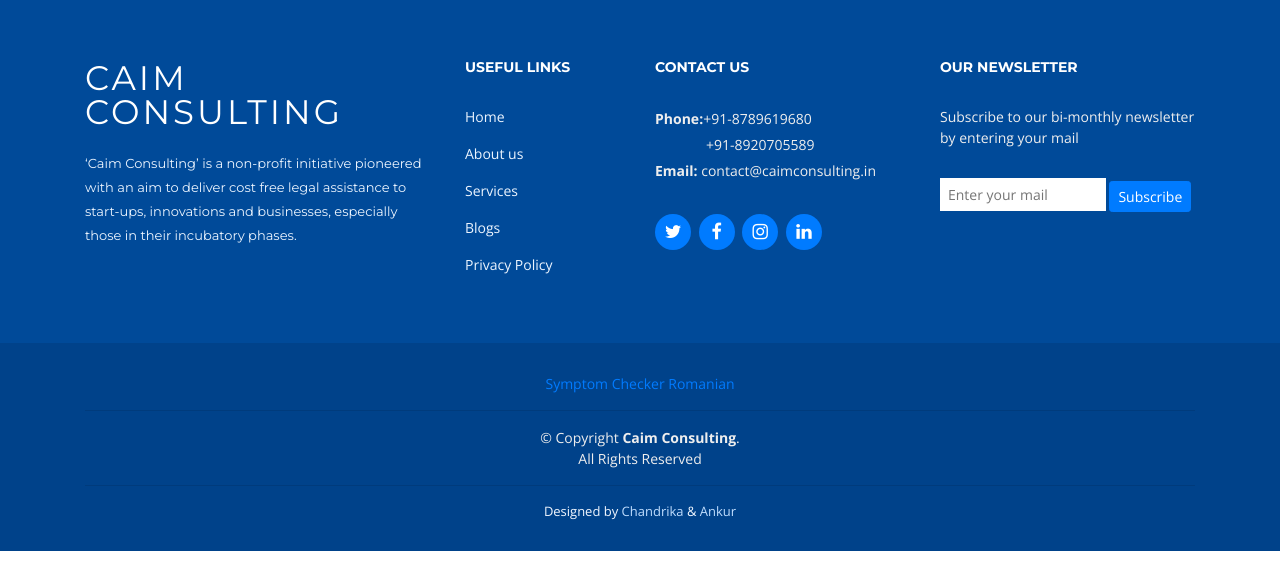
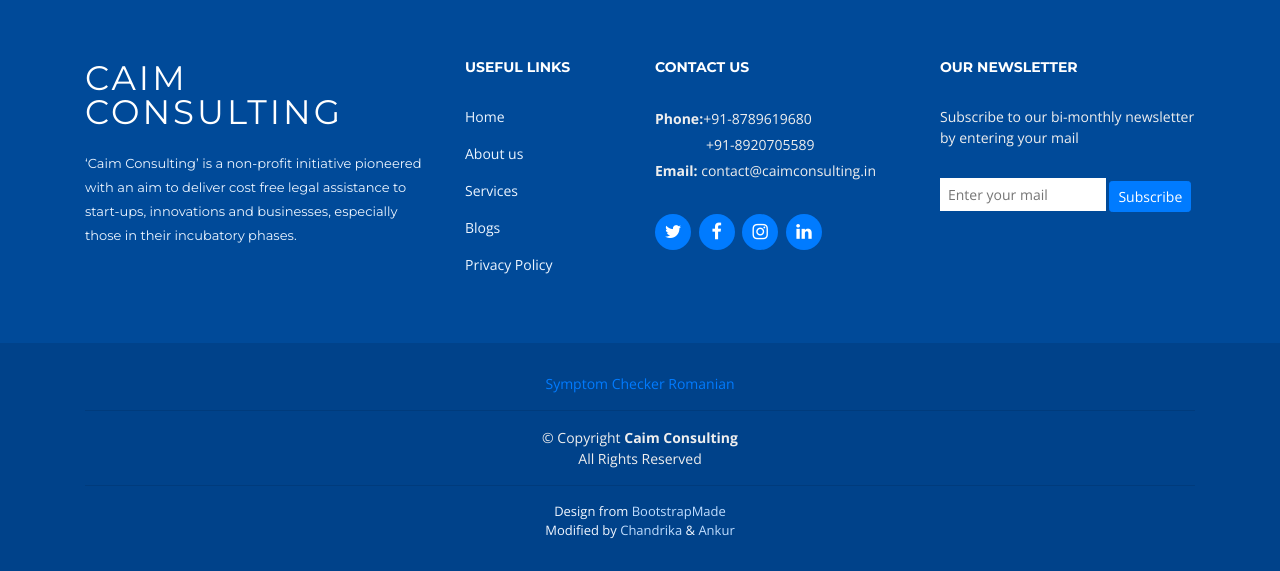
Before and after one commit to caimconsulting/caim-consulting-website, a Django app: page /profile/ in a window 1280 px wide. Shown: the part 676-1247 px from the top of the page. Run offline with Django 3.2, Linux system fonts and the light colour scheme; the visitor is signed in with stand-in values (Sample User, id 1); data that the repository does not hold is empty; parts of the project's set-up code (start-up, migrations or seed data) failed here and were passed over; some libraries are stand-ins or nearby versions.

Commit message:
fix: reenter backlink to template from BootstrapMade
LICENSE: https://bootstrapmade.com/license/

```diff
--- a/caimconsulting/templates/base.html
+++ b/caimconsulting/templates/base.html
@@ -183,7 +183,7 @@
             src="https://www.freevisitorcounters.com/en/home/counter/719045/t/5"
           ></script>
           <hr />
-          &copy; Copyright <strong>Caim Consulting</strong>.
+          &copy; Copyright <strong>Caim Consulting</strong>
           <br />
           All Rights Reserved
           <hr />
@@ -194,8 +194,10 @@
           You can delete the links only if you purchased the pro version.
           Licensing information: https://bootstrapmade.com/license/
           Purchase the pro version with working PHP/AJAX contact form: https://bootstrapmade.com/buy/?theme=NewBiz
-        -->
-          Designed by
+           -->
+          Design from <a href="https://bootstrapmade.com/">BootstrapMade</a>
+          <br />
+          Modified by
           <a href="https://chandrikadeb7.github.io/">Chandrika</a> &
           <a href="https://sourcerer.io/chttrjeankr">Ankur</a>
         </div>
```
